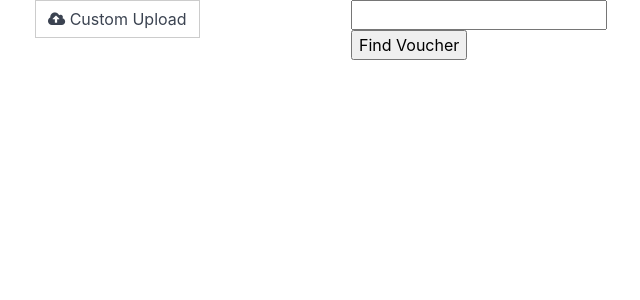
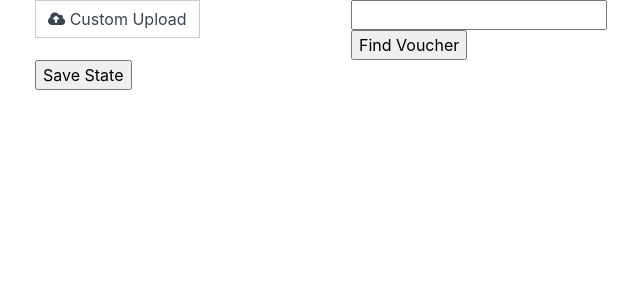
Before and after one commit to cjtangney/barcode-reader, a React (Create React App) app: page / in a window 1280 px wide. Shown: the top 300 px of the page, without its empty margins (297-937 px from the left). Built offline with nearby package versions, Linux system fonts and the light colour scheme.

Commit message:
begin work on save state

```diff
--- a/package.json
+++ b/package.json
@@ -8,7 +8,8 @@
     "papaparse": "^4.6.2",
     "react": "^16.6.3",
     "react-dom": "^16.6.3",
-    "react-scripts": "2.1.1"
+    "react-scripts": "2.1.1",
+    "write-json-file": "^3.0.2"
   },
   "scripts": {
     "start": "react-scripts start",
--- a/src/App.js
+++ b/src/App.js
@@ -107,6 +107,11 @@ class App extends Component {
       }
     }
   }
+  saveState = () => {
+    let json = JSON.stringify(this.state);
+
+    //console.log(json);
+  }
   render() {
     return (
       <div className='container'>
@@ -121,6 +126,9 @@ class App extends Component {
             <input type='text' id='search-key-input' onChange={ event => this.updateSearchKey(event.target.value) }/>
             <button id='search-button' onClick={ event => this.findVoucher() }>Find Voucher</button>
           </div>
+          <div className='column col-12 col-mx-auto'>
+            <button id='save-button' onClick={ event => this.saveState() }>Save State</button>
+          </div>
         </div>
       </div>
     );
```
Also changed, not shown: 1 other file (tests, documents, lock files or other folders).
